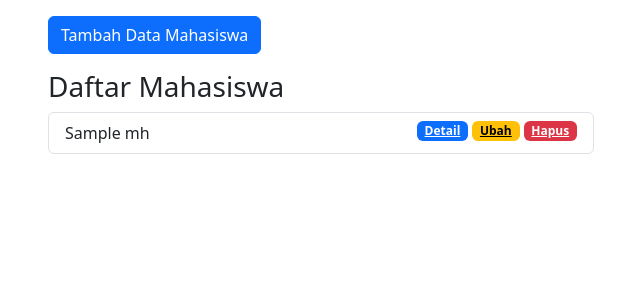
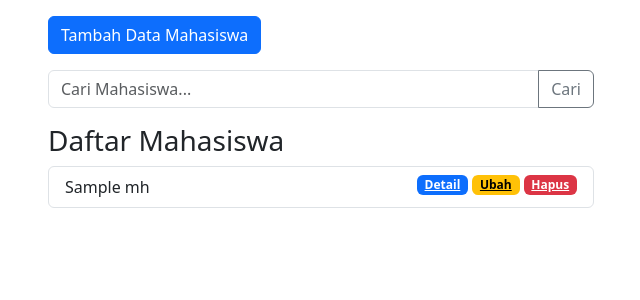
Before and after one commit to lanangksma/prakweb2023_b_213040046_mvc, a PHP site: the page made by app/views/mahasiswa/index.php in a window 1280 px wide. Shown: the part 56-356 px from the top of the page, without its empty margins (34-674 px from the left). Run offline with PHP 8.4, Linux system fonts and the light colour scheme; the template is opened without the code that fills it: most values are stand-ins (such as "Sample title", 1, 10 or a date in 2020); some libraries are stand-ins or nearby versions.

Commit message:
Membuat Aplikasi MVC dengan PHP #13 Searching

```diff
--- a/app/views/mahasiswa/index.php
+++ b/app/views/mahasiswa/index.php
@@ -7,10 +7,26 @@
     </div>
 
     <div class="row">
-        <div class="col-6">
+        <div class="col-lg-6">
             <button type="button" class="btn btn-primary mb-3 tombolTambahData" data-bs-toggle="modal" data-bs-target="#formModal">
                 Tambah Data Mahasiswa
             </button>
+        </div>
+    </div>
+
+    <div class="row">
+        <div class="col-lg-6">
+            <form action="<?= BASEURL; ?>/mahasiswa/cari" method="post">
+                <div class="input-group mb-3">
+                    <input type="text" class="form-control" placeholder="Cari Mahasiswa..." name="keyword" id="keyword" autocomplete="off">
+                    <button class="btn btn-outline-secondary" type="submit" id="tombolCari">Cari</button>
+                </div>
+            </form>
+        </div>
+    </div>
+
+    <div class="row">
+        <div class="col-lg-6">
             <h3>Daftar Mahasiswa</h3>
             <ul class="list-group">
                 <?php foreach ($data['mhs'] as $mhs) : ?>
```
Also changed, not shown: app/controllers/mahasiswa.php (+8 -0 lines), app/models/Mahasiswa_model.php (+8 -0 lines), public/mahasiswa.sql (added, +72 -0 lines).
